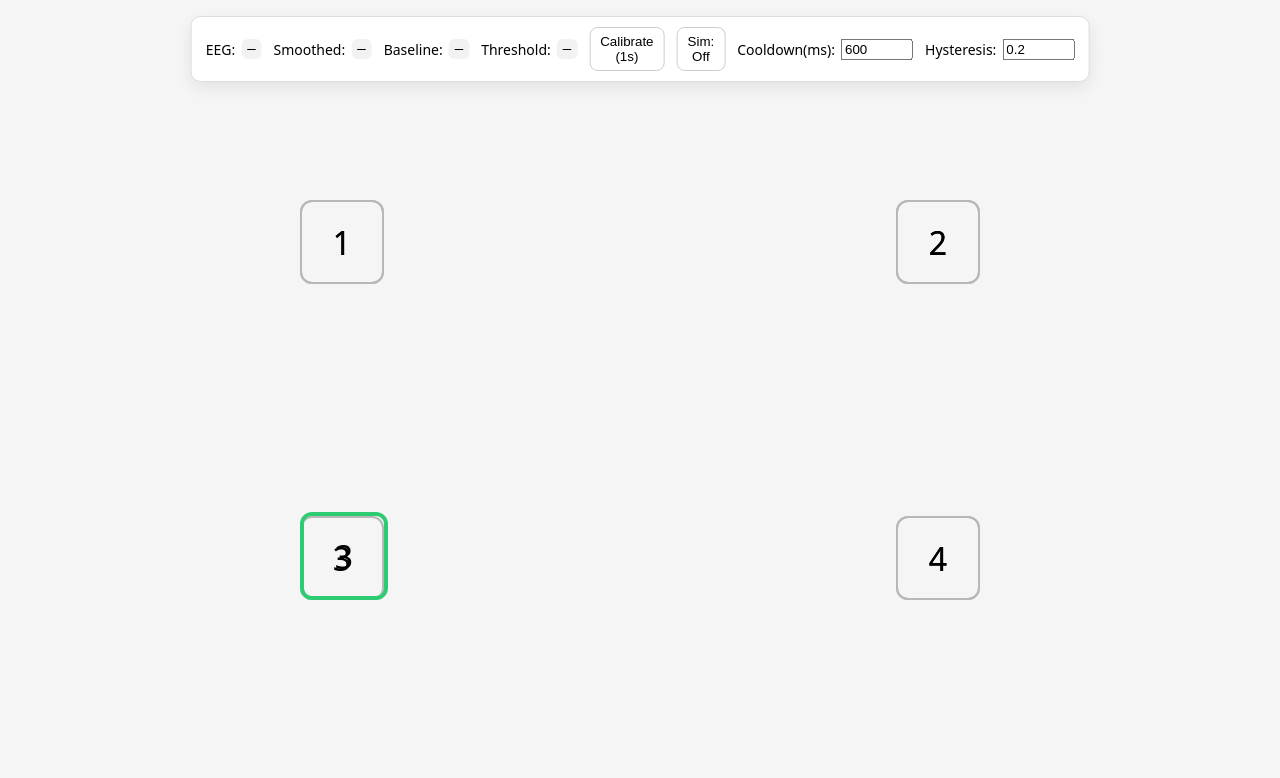
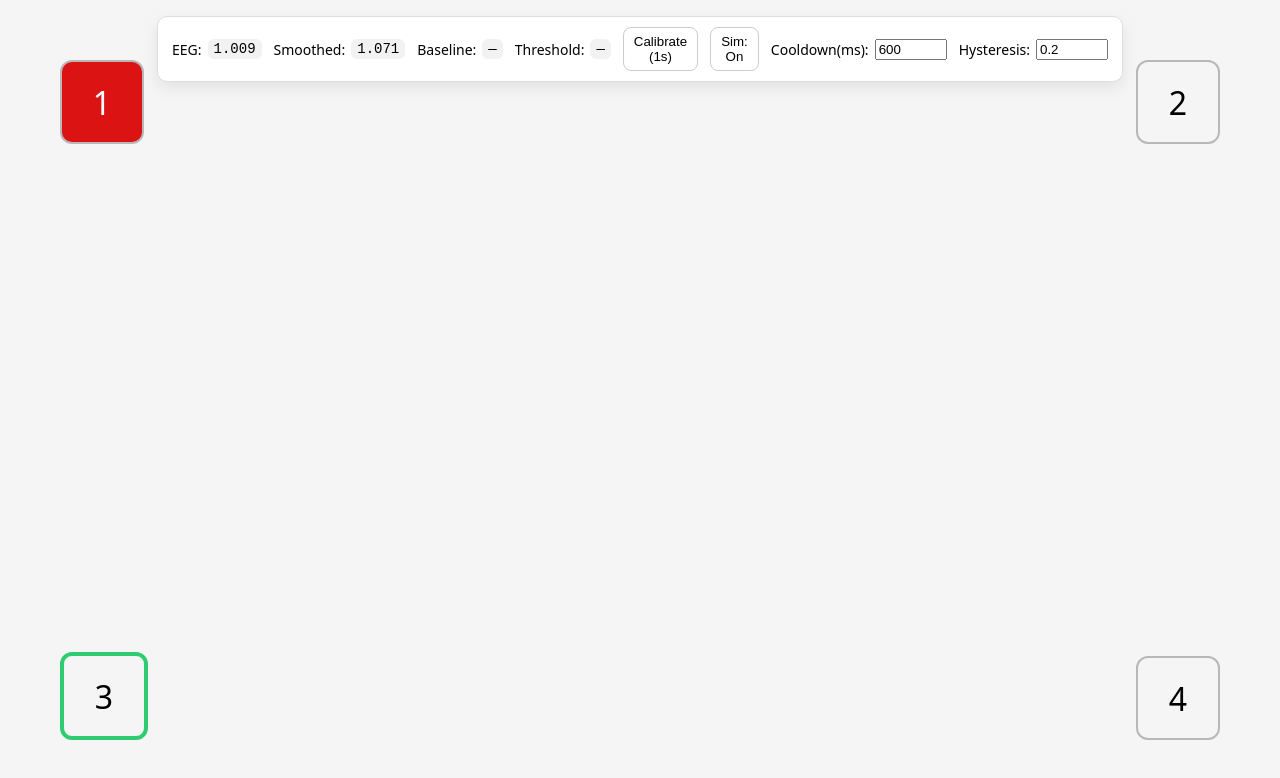
Before and after one commit to HeliaAh/MindTap, a plain HTML site: page index.html in a window 1280 px wide. Both pictures are taken after a click on the button "Sim: Off". Drawn offline with Linux system fonts and the light colour scheme.

Commit message:
First push with simulation

```diff
--- a/index.html
+++ b/index.html
@@ -2,7 +2,7 @@
 <html>
 <head>
   <meta charset="utf-8" />
-  <title>Number Cycler</title>
+  <title>EEG Number Cycler</title>
   <style>
     body {
       margin: 0;
@@ -23,23 +23,23 @@
       border: 2px solid #b8b8b8;
       border-radius: 12px;
       font-size: 2rem;
-      position: absolute; /* so we can pin them to corners */
+      position: absolute;
+      transition: background-color 120ms, border 120ms, transform 120ms;
     }
 
-    .on {
-      border: 4px solid #2ecc71;
-    }
+    /* Green outline for “currently lit” */
+    .on { border: 4px solid #2ecc71; }
 
-    .selected {
-      background-color: #fc2626b9;
-    }
+    /* Red fill for “selected” */
+    .selected { background-color: #dc1313; color: white; }
 
     /* Corner placement */
-    #box1 { top: 200px; left: 300px; }      /* top-left */
-    #box2 { top: 200px; right: 300px; }     /* top-right */
-    #box3 { bottom: 200px; left: 300px; }   /* bottom-left */
-    #box4 { bottom: 200px; right: 300px; }  /* bottom-right */
+    #box1 { top: 60px; left: 60px; }
+    #box2 { top: 60px; right: 60px; }
+    #box3 { bottom: 60px; left: 60px; }
+    #box4 { bottom: 60px; right: 60px; }
 
+    /* HUD */
     .hud {
       position: fixed; top: 16px; left: 50%; transform: translateX(-50%);
       background: white; padding: 10px 14px; border: 1px solid #ddd; border-radius: 10px;
@@ -49,7 +49,6 @@
     .hud code { background:#f2f2f2; padding:2px 6px; border-radius:6px; }
     button { padding: 6px 10px; border-radius: 8px; border: 1px solid #ccc; background: #fff; cursor: pointer; }
   </style>
-
 </head>
 <body>
   <div id="box1" class="cell">1</div>
@@ -68,36 +67,146 @@
     <label>Hysteresis: <input id="hyst" type="number" value="0.2" step="0.05" style="width:64px"></label>
   </div>
 
-<body>
-  <div id="box1" class="cell">1</div>
-  <div id="box2" class="cell">2</div>
-  <div id="box3" class="cell">3</div>
-  <div id="box4" class="cell">4</div>
-
   <script>
+    // ===== UI / cycling =====
     const cells = Array.from(document.querySelectorAll('.cell'));
-    let idx = 0; // start on the first cell
+    let idx = 0;
     cells[idx].classList.add('on');
-
-    // Select the CURRENT (red) cell immediately when Space is pressed
-    addEventListener('keydown', e => {
-      if (e.code === 'Space') {
-        e.preventDefault();           // stop page from scrolling
-        cells[idx].classList.add('selected');
-        console.log('Selected', idx + 1);
-      }
-    });
 
     function cycle() {
       cells[idx].classList.remove('on');
       idx = (idx + 1) % cells.length;
 
-      if (idx === 0) {
-    cells.forEach(c => c.classList.remove('selected'));
-    }
+      // Reset selections when wrapping to first cell (fresh lap)
+      if (idx === 0) cells.forEach(c => c.classList.remove('selected'));
 
       cells[idx].classList.add('on');
     }
+    const CYCLE_MS = 1200;
+    setInterval(cycle, CYCLE_MS);
 
-    setInterval(cycle, 1200); // cycles every 1200ms
+    // ===== EEG pipeline (hook your real signal into onEEG(value)) =====
+    // Moving average smoothing (window N)
+    const WINDOW = 10;
+    const buf = [];
+    let sum = 0;
+
+    // Baseline + autodetected threshold
+    let baseline = 0;
+    let threshold = 0;
+
+    // Edge detection with hysteresis + cooldown
+    let armed = true;            // true means we are waiting for a rising edge
+    let lastFire = 0;
+
+    const elEEG = document.getElementById('eegVal');
+    const elSmooth = document.getElementById('smoothVal');
+    const elBase = document.getElementById('baselineVal');
+    const elThresh = document.getElementById('threshVal');
+    const elCool = document.getElementById('cool');
+    const elHyst = document.getElementById('hyst');
+
+    function onEEG(value) {
+      // 1) show raw
+      elEEG.textContent = value.toFixed(3);
+
+      // 2) moving average
+      buf.push(value);
+      sum += value;
+      if (buf.length > WINDOW) sum -= buf.shift();
+      const smooth = sum / buf.length;
+      elSmooth.textContent = Number.isFinite(smooth) ? smooth.toFixed(3) : '—';
+
+      // 3) thresholds
+      const coolMs = parseInt(elCool.value || '600', 10);
+      const hyster = parseFloat(elHyst.value || '0.2');
+
+      const upper = threshold;                 // cross above to trigger
+      const lower = baseline + hyster * (threshold - baseline); // drop below to re-arm
+
+      const now = performance.now();
+
+      if (armed && smooth > upper && (now - lastFire) > coolMs) {
+        // rising edge detected -> select current cell
+        cells[idx].classList.add('selected');
+        lastFire = now;
+        armed = false;
+        // Optional: if you want to lock the selection to the *previous* cell instead:
+        // const prev = (idx - 1 + cells.length) % cells.length;
+        // cells[prev].classList.add('selected');
+      } else if (!armed && smooth < lower) {
+        // fell back below lower band -> re-arm
+        armed = true;
+      }
+    }
+
+    // ===== Calibration: measure baseline for 1 sec and auto threshold =====
+    document.getElementById('btnCal').addEventListener('click', () => {
+      const samples = [];
+      const t0 = performance.now();
+      const dur = 1000; // 1s
+      const handler = (v) => samples.push(v);
+
+      // Attach a temporary tap into onEEG
+      const origOnEEG = onEEG;
+      window.onEEG = function(v) {
+        handler(v);
+        origOnEEG(v);
+      };
+
+      setTimeout(() => {
+        // Restore
+        window.onEEG = origOnEEG;
+
+        if (samples.length) {
+          // baseline = mean of smoothed-ish values
+          const mean = samples.reduce((a,b)=>a+b,0) / samples.length;
+          // robust spread estimate
+          const med = samples.slice().sort((a,b)=>a-b)[Math.floor(samples.length/2)];
+          const mad = samples.map(x => Math.abs(x - med)).sort((a,b)=>a-b)[Math.floor(samples.length/2)] || 0.001;
+
+          baseline = mean;
+          // threshold = baseline + k * MAD  (k=6 is a decent starting point)
+          threshold = baseline + 6 * mad;
+
+          elBase.textContent = baseline.toFixed(3);
+          elThresh.textContent = threshold.toFixed(3);
+
+          // Re-arm detector after calibration
+          armed = true;
+        }
+      }, dur);
+    });
+
+    // ===== Simulation (remove when hooking real EEG) =====
+    const btnSim = document.getElementById('btnSim');
+    let simOn = false, simTimer = null;
+
+    btnSim.addEventListener('click', () => {
+      simOn = !simOn;
+      btnSim.textContent = simOn ? 'Sim: On' : 'Sim: Off';
+      if (simOn) startSim(); else stopSim();
+    });
+
+    function startSim() {
+      // Baseline ~ 1.0 ± noise, with occasional bursts upwards (as if “intent”)
+      let t = 0;
+      simTimer = setInterval(() => {
+        t += 0.02;
+        const noise = 0.05 * (Math.random() - 0.5);
+        let v = 1.0 + 0.03*Math.sin(2*Math.PI*0.7*t) + noise;
+        // Random burst
+        if (Math.random() < 0.04) v += 0.6 + Math.random()*0.5;
+        onEEG(v);
+      }, 20); // 50 Hz stream
+    }
+    function stopSim() { clearInterval(simTimer); simTimer = null; }
+
+    // Expose onEEG globally so you can feed real data: window.onEEG(value)
+    window.onEEG = onEEG;
+
+    // Optional: quick manual calibration at start of sim
+    // (Click "Calibrate" after a second or two for a better baseline.)
   </script>
+</body>
+</html>
```
